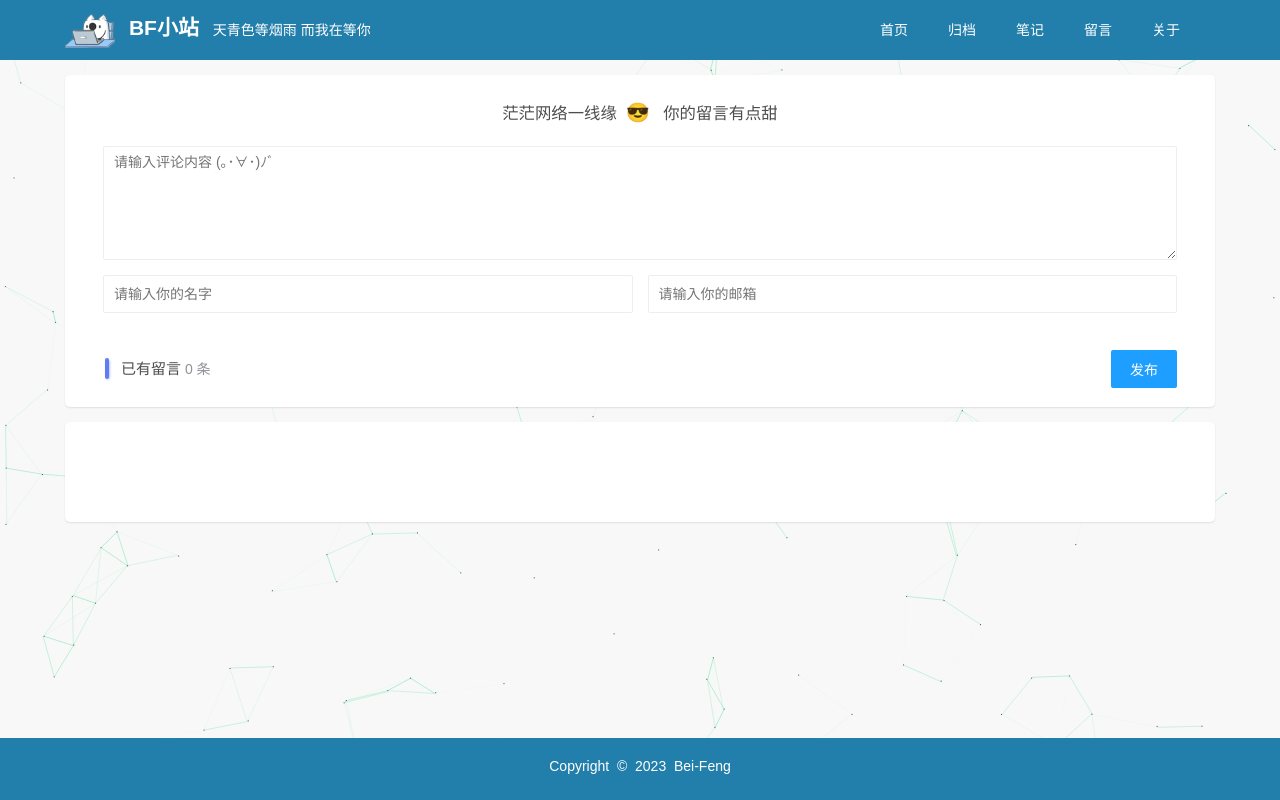
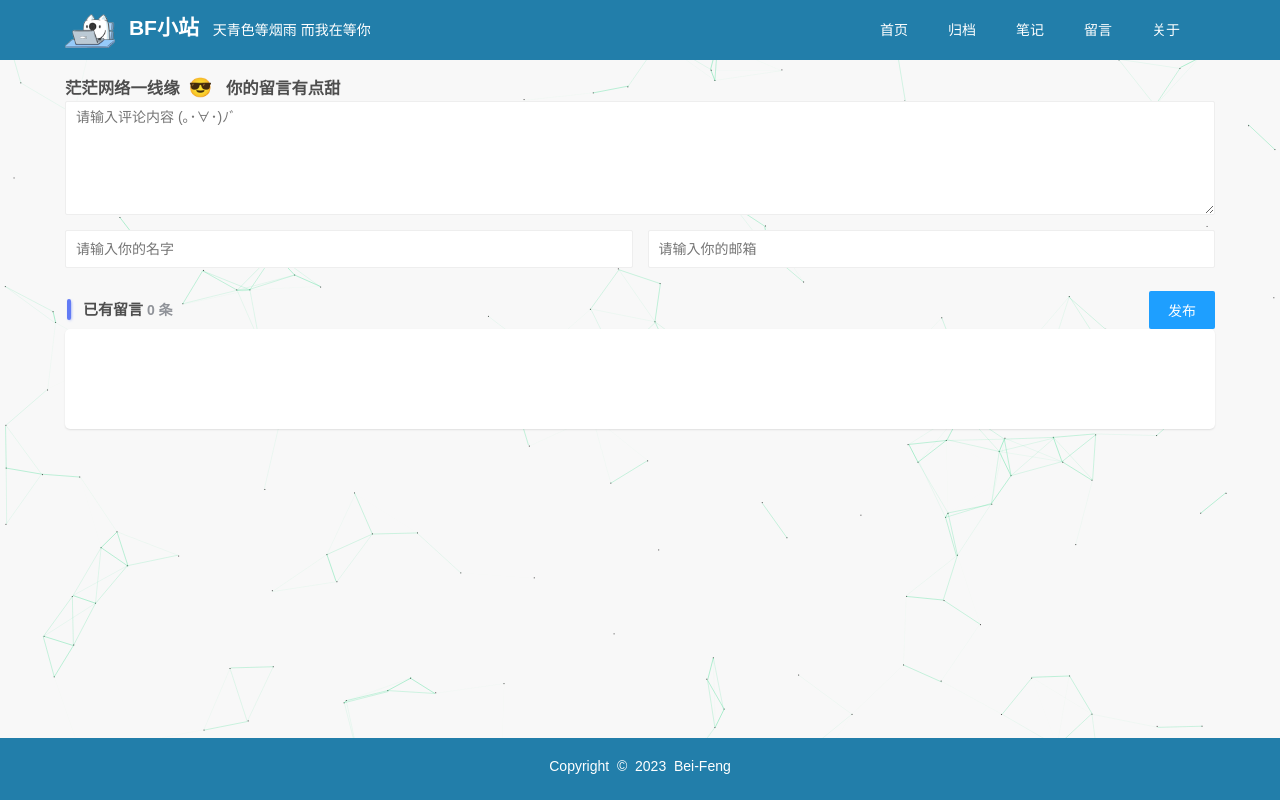
Before and after one commit to BioYue/BF_Blog, a Flask app: page /blog/message in a window 1280 px wide. Run offline with Flask 3, Linux system fonts and the light colour scheme; data that the repository does not hold is empty.

Commit message:
解决网络图片防盗链以及代码块css样式冲突问题

```diff
--- a/app/blog/static/css/main.css
+++ b/app/blog/static/css/main.css
@@ -398,7 +398,7 @@ body::after {
 
 
 /* ------------ 评论发送内容样式 ------------ */
-.comment, .comment-list {
+.comment_bf, .comment-list {
     background-color: #fff;
     box-sizing: border-box;
     padding: 5px 20px;
@@ -409,41 +409,41 @@ body::after {
 }
 
 /*留言页标题样式*/
-.comment .comment-title {
+.comment_bf .comment-title {
     text-align: center;
 }
 
 /*留言内容样式*/
-.comment .comment-edit {
+.comment_bf .comment-edit {
     padding: 0 18px;
     border-radius: 8px;
 }
 
-.comment .comment-edit h3 {
+.comment_bf .comment-edit h3 {
     margin: 20px 0;
     font-weight: 500;
 }
 
 /*留言列表底部间距*/
-.comment .comment-item li {
+.comment_bf .comment-item li {
     margin-bottom: 20px;
 }
 
 
-.comment-send {
+.layui-container .comment-send {
     display: flex;
     justify-content: space-between;
     align-items: center;
     position: relative;
 }
 
-.comment-send h3 {
+.layui-container .comment-send h3 {
     position: relative;
     padding-left: 1.2em;
     font-size: 15px;
 }
 
-.comment-send h3:before {
+.layui-container .comment-send h3:before {
     position: absolute;
     content: '';
     width: 4px;
--- a/app/blog/templates/common/module/comment_edit.html
+++ b/app/blog/templates/common/module/comment_edit.html
@@ -1,4 +1,4 @@
-<div class="comment">
+<div class="comment_bf">
     <form class="comment-edit layui-form">
         <h3 class="comment-title"><span style="font-size: 19px">😉</span>&nbsp;&nbsp;&nbsp;吹过岁月的和弦&nbsp;&nbsp;是你我相识的初篇
         </h3>
--- a/app/blog/templates/post.html
+++ b/app/blog/templates/post.html
@@ -7,6 +7,7 @@
           href="{{ url_for('blog.static', filename='prism/plugins/line-numbers/prism-line-numbers.min.css') }}">
     <script type="text/javascript"
             src="{{ url_for('blog.static', filename='prism/plugins/line-numbers/prism-line-numbers.min.js') }}"></script>
+    <meta name="referrer" content="no-referrer" />
 {% endblock %}
 
 {% block content %}
@@ -49,6 +50,7 @@
                     <div class="post-content">
                         {{ post.content_html | safe }}
                     </div>
+
                     <div class="post-tag">
                         <div>
                             {% if prev_post %}
```
